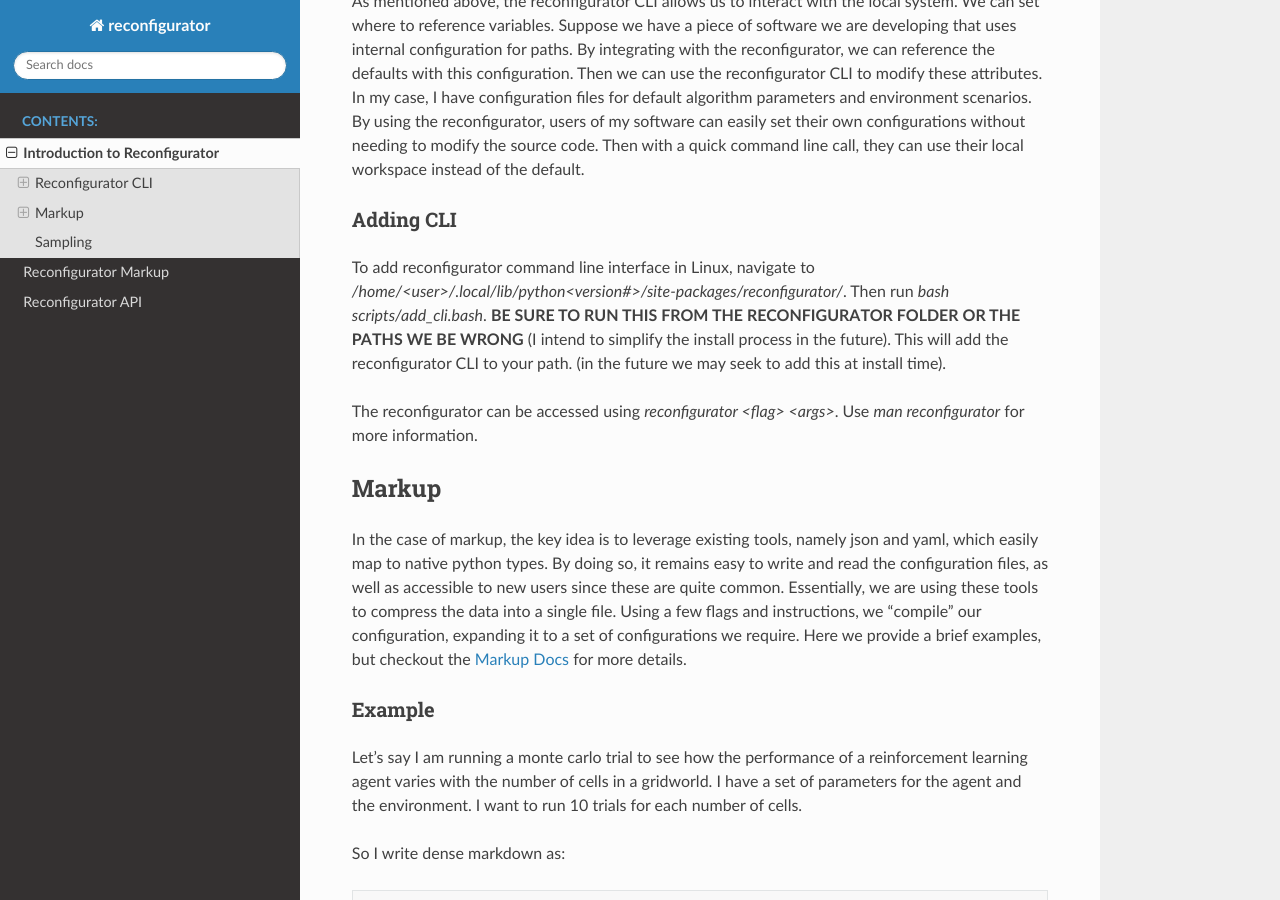
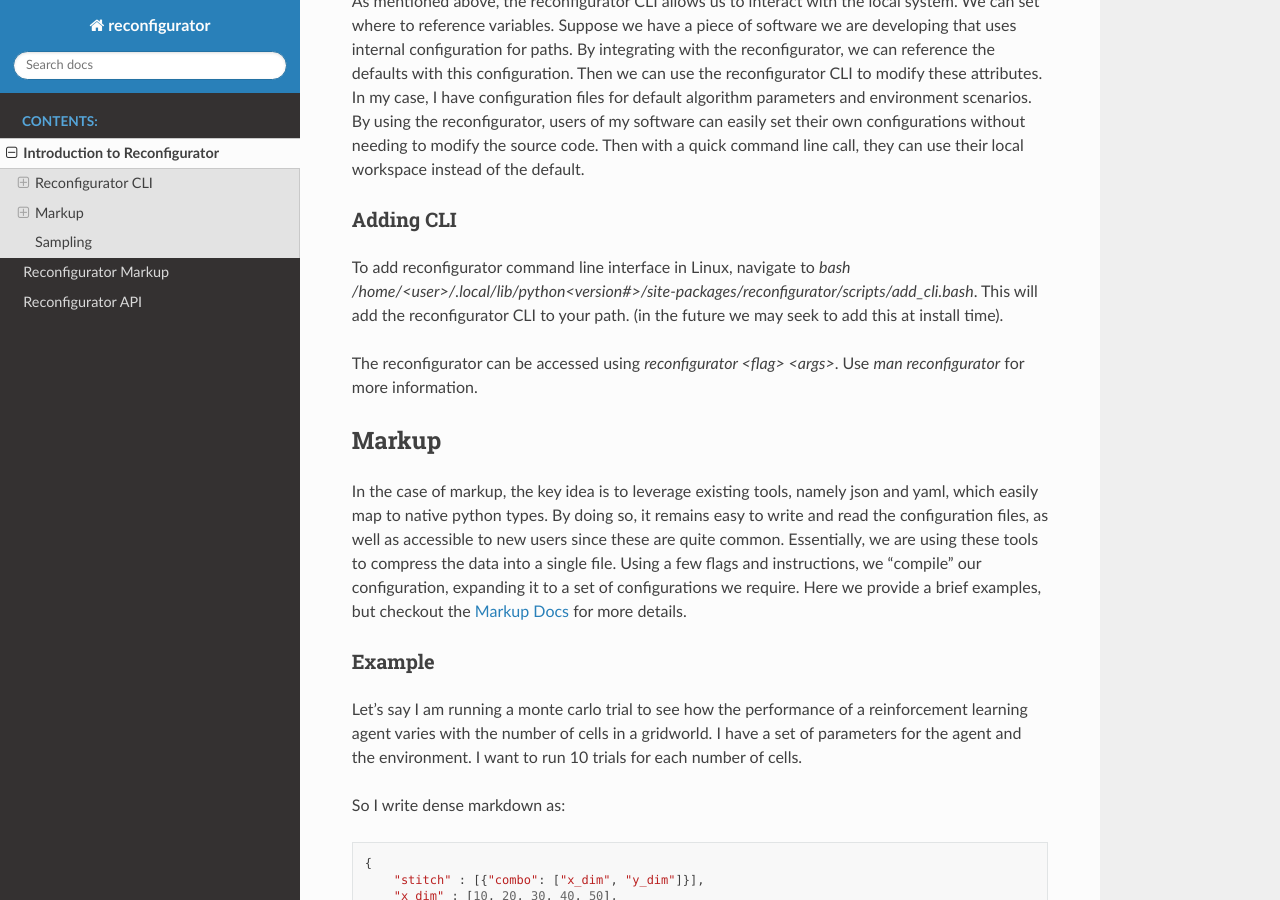
Before and after one commit to jaredjbeard/reconfigurator, a Sphinx documentation site: the page built from docs/source/introduction.rst, in a window 1280 px wide and 900 px high, scrolled down 610 px. Built offline with Sphinx 7.4.7 and the Read the Docs theme 2.0.0, drawn with Linux system fonts in a browser that asks for light colours.

Commit message:
updated CLI install

```diff
--- a/docs/source/introduction.rst
+++ b/docs/source/introduction.rst
@@ -20,8 +20,7 @@
 Adding CLI
 **********
 
-To add reconfigurator command line interface in Linux, navigate to `/home/<user>/.local/lib/python<version#>/site-packages/reconfigurator/`.
-Then run `bash scripts/add_cli.bash`. **BE SURE TO RUN THIS FROM THE RECONFIGURATOR FOLDER OR THE PATHS WE BE WRONG** (I intend to simplify the install process in the future). This will add the reconfigurator CLI to your path. (in the future we may seek to add this at install time).
+To add reconfigurator command line interface in Linux, navigate to `bash /home/<user>/.local/lib/python<version#>/site-packages/reconfigurator/scripts/add_cli.bash`. This will add the reconfigurator CLI to your path. (in the future we may seek to add this at install time).
 
 The reconfigurator can be accessed using `reconfigurator <flag> <args>`. Use `man reconfigurator` for more information.
 
--- a/pyproject.toml
+++ b/pyproject.toml
@@ -5,7 +5,7 @@
 
 [project]
 name = "reconfigurator"
-version = "0.2.0"
+version = "0.2.1"
 authors = [
   { name="Jared J. Beard", email="jbeard6@mix.wvu.edu" },
 ]
```
Also changed, not shown: 1 other file.
